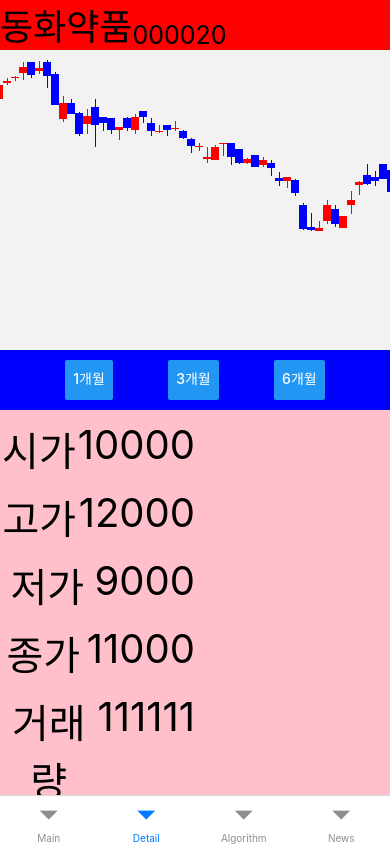
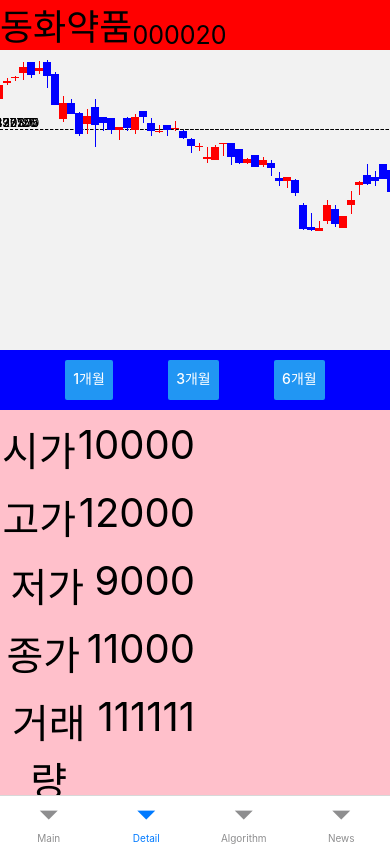
Before and after one commit to geunsoo96/Stock_ProjectA_Mobile, a React Native app in the folder projectA/: screen /Detail in a window 390 px wide. Built offline with nearby package versions, Linux system fonts and the light colour scheme.

Commit message:
배경선 추가

```diff
--- a/projectA/src/components/Detail/DetailGraph.js
+++ b/projectA/src/components/Detail/DetailGraph.js
@@ -1,5 +1,5 @@
 import React from 'react';
-import {View, ScrollView, SafeAreaView, StyleSheet} from 'react-native';
+import {View, Text, ScrollView, SafeAreaView, StyleSheet} from 'react-native';
 
 const styles = StyleSheet.create({
   container: {
@@ -13,6 +13,19 @@
     height: 280,
     position: 'absolute',
   },
+  grid: {
+    width: '100%',
+    height: '25%',
+    position: 'absolute',
+    borderBottomWidth: 1,
+    borderStyle: 'dashed',
+  },
+  text: {
+    fontSize: 12,
+    justifyContent: 'center',
+    alignItems: 'center',
+    top: 55,
+  },
 });
 
 export default function DetailGraph(props) {
@@ -25,6 +38,12 @@
   const top = Math.max(...highArr);
   const bottom = Math.min(...lowArr);
   const gap = top - bottom;
+  const gridArr = [
+    bottom + (gap * 3) / 4,
+    bottom + (gap * 2) / 4,
+    bottom + gap / 4,
+    bottom,
+  ];
   let barWidth = 0;
   if (highArr.length > 100) {
     barWidth = 8;
@@ -86,6 +105,13 @@
   return (
     <SafeAreaView style={styles.container}>
       <ScrollView style={styles.graphBox} horizontal={true}>
+        {gridArr.map((item, index) => {
+          return (
+            <View style={styles.grid} top={index * 25 + '%'}>
+              <Text style={styles.text}>{item}</Text>
+            </View>
+          );
+        })}
         {graphData.map((item, index) => {
           return (
             <View style={item.full} key={index}>
```
